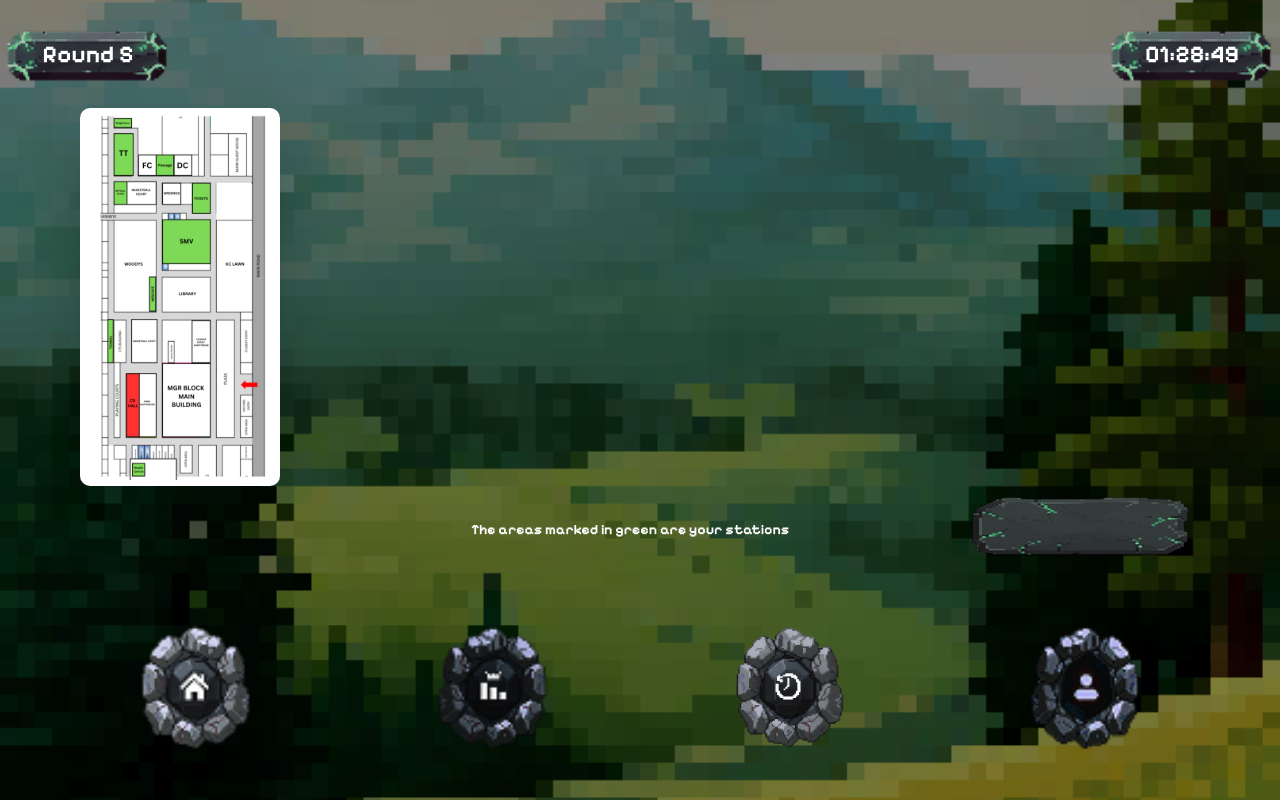
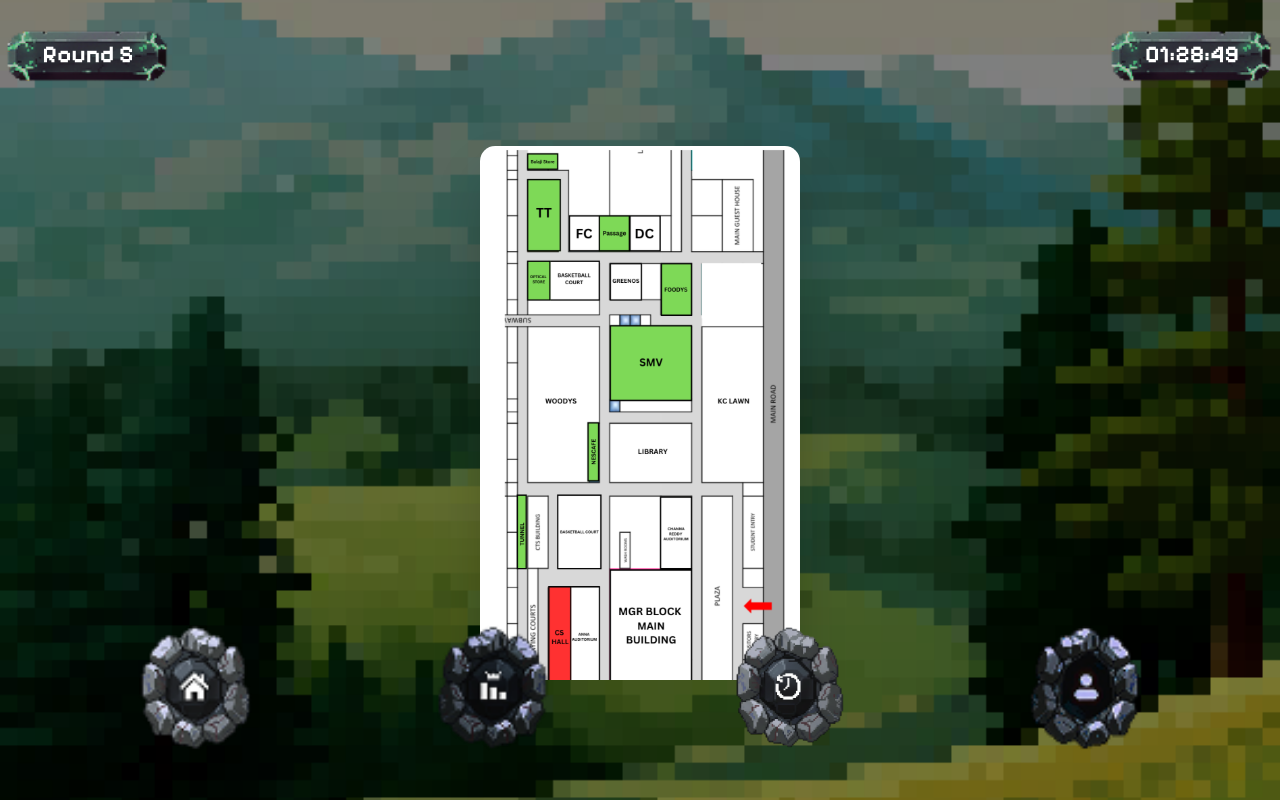
Before and after one commit to CodeChefVIT/clueminati-2025, a Next.js app: page /map in a window 1280 px wide. Built offline with nearby package versions, Linux system fonts and the light colour scheme.

Commit message:
Fix : increase size of map with scrollbar

```diff
--- a/src/app/map/page.tsx
+++ b/src/app/map/page.tsx
@@ -7,29 +7,24 @@ const Brick="/assets/brick.png";
 export default function MapScreen() {
   return (
 
-  <div className="screen relative overflow-hidden  inset-0 flex items-center justify-center p-4 bg-transparent ">
-      <div className="absolute top-7 left-20 w-[200px] h-auto bg-white rounded-lg p-1.5 shadow-2xl"
-       style={{
-          touchAction: 'none',
-          overscrollBehavior: 'none'
-        }}>
+  <div className="screen relative h-screen w-full bg-transparent ">
+      <div className="absolute top-[50px] bottom-[70px] left-0 right-0 overflow-y-auto">
+         <div className="flex flex-col items-center gap-6 p-4">
         <img
           src={mapSvgPath}
           alt="Game Map"
-          className="w-full h-auto rounded-md"
+          className="w-[320px] h-auto rounded-md shadow-2xl"
         />
-      </div>
-      <div className="relative overflow-visible flex items-center justify-center top-[170px] w-full rounded-lg p-20 shadow-2xl absolute right-[32px] mt-[290px]  ">
         <img
           src={Brick}
           alt="Game Map"
-          className="absolute bottom-20 right-10 w-[220px] h-[220px] object-contain "
+          className="w-[300px] h-auto object-contain"
         />
       </div>
-    <div className=" max-w-[40px] rounded-lg ">
-<span className="absolute inset-0 -left-[20px] bg-transparent text-center text-[0.52rem] sm:text-sm text-white font-semibold focus:outline-none px-20 py-110">
-                The areas marked in green are your stations
-              </span>
+    <p className="text-center text-white text-[1rem] font-semibold w-[250px] mx-auto leading-snug -mt-20">
+            The areas marked in green are your stations
+          </p>
+
       </div>
 
     </div>
```
